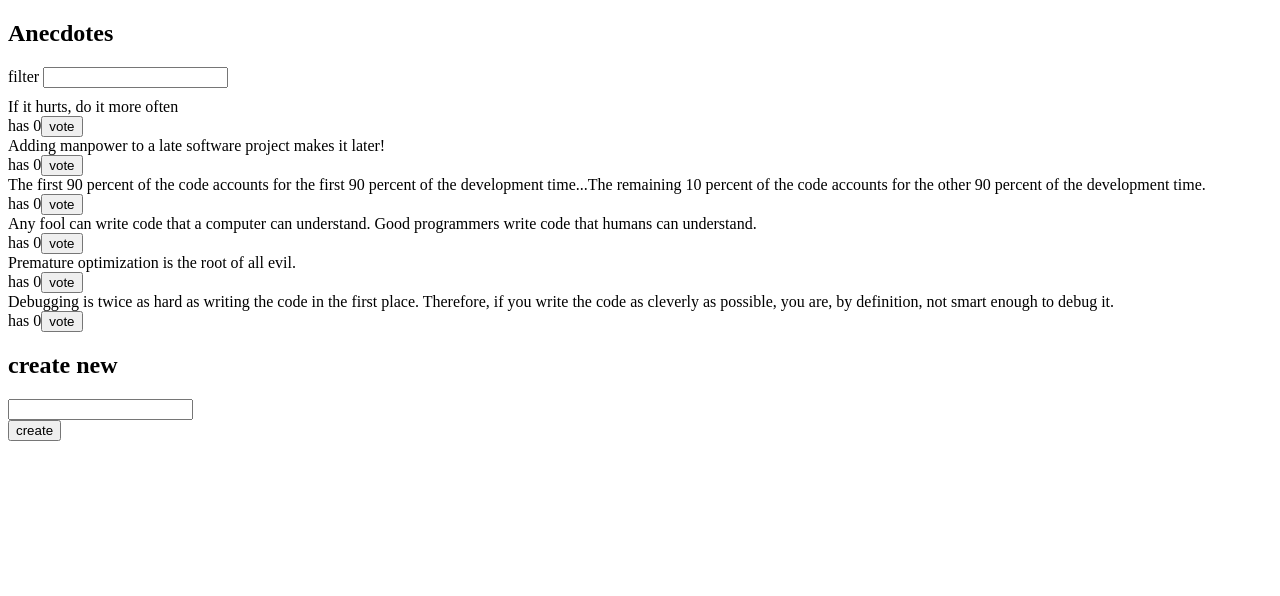
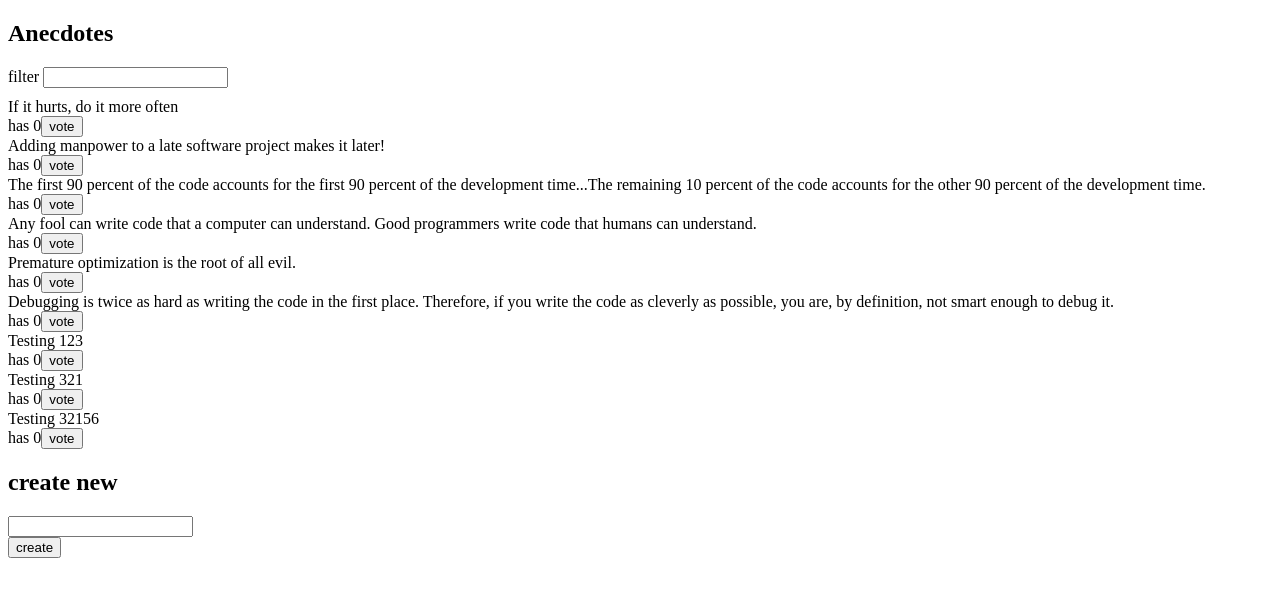
Before and after one commit to villevt/fsopen2021, a React (Create React App) app in the folder part6/anecdotes/: page / in a window 1280 px wide. Shown: the top 596 px of the page. Built offline with nearby package versions, Linux system fonts and the light colour scheme; data requests are answered from the project's data file.

Commit message:
Anecdotes are saved to backend when created

```diff
--- a/part6/anecdotes/db.json
+++ b/part6/anecdotes/db.json
@@ -1,5 +1,5 @@
 {
-  "anecdotes":[
+  "anecdotes": [
     {
       "content": "If it hurts, do it more often",
       "id": "47145",
@@ -29,6 +29,21 @@
       "content": "Debugging is twice as hard as writing the code in the first place. Therefore, if you write the code as cleverly as possible, you are, by definition, not smart enough to debug it.",
       "id": "98312",
       "votes": 0
+    },
+    {
+      "content": "Testing 123",
+      "id": "76360",
+      "votes": 0
+    },
+    {
+      "content": "Testing 321",
+      "id": "27837",
+      "votes": 0
+    },
+    {
+      "content": "Testing 32156",
+      "id": "13257",
+      "votes": 0
     }
   ]
 }
--- a/part6/anecdotes/src/components/AnecdoteForm.js
+++ b/part6/anecdotes/src/components/AnecdoteForm.js
@@ -2,15 +2,18 @@ import React from "react"
 import { useDispatch } from "react-redux"
 import { addAnecdote } from "../reducers/anecdoteReducer"
 import { changeNotification, resetNotification } from "../reducers/notificationReducer"
+import anecdoteService from "../services/anecdotes"
 
 const AnecdoteForm = () => {
   const dispatch = useDispatch()
 
-  const handleForm = event => {
+  const handleForm = async event => {
     event.preventDefault()
-    dispatch(addAnecdote(event.target.anecdote.value))
+    const action = addAnecdote(event.target.anecdote.value)
+    dispatch(action)
     dispatch(changeNotification("You added a new anecdote."))
     setTimeout(() => dispatch(resetNotification()), 5000)
+    await anecdoteService.add(action.data)
   }
 
   return (
--- a/part6/anecdotes/src/reducers/anecdoteReducer.js
+++ b/part6/anecdotes/src/reducers/anecdoteReducer.js
@@ -26,7 +26,7 @@ const reducer = (state = initialState, action) => {
       newAnecdote.votes++
       return state.map(anecdote => anecdote.id === newAnecdote.id ? newAnecdote : anecdote)
     } case "ADD": {
-      return state.concat(asObject(action.data))
+      return state.concat(action.data)
     } case "INIT": {
       return action.data
     }
@@ -44,7 +44,7 @@ export const voteAnecdote = id => {
 export const addAnecdote = content => {
   return {
     type: "ADD",
-    data: content
+    data: asObject(content)
   }
 }
 
--- a/part6/anecdotes/src/services/anecdotes.js
+++ b/part6/anecdotes/src/services/anecdotes.js
@@ -7,7 +7,13 @@ const getAll = async () => {
   return response.data
 }
 
+const add = async anecdote => {
+  const response = await axios.post(baseUrl, anecdote)
+  return response.data
+}
+
 
 export default {
-  getAll
+  getAll,
+  add
 }
```
